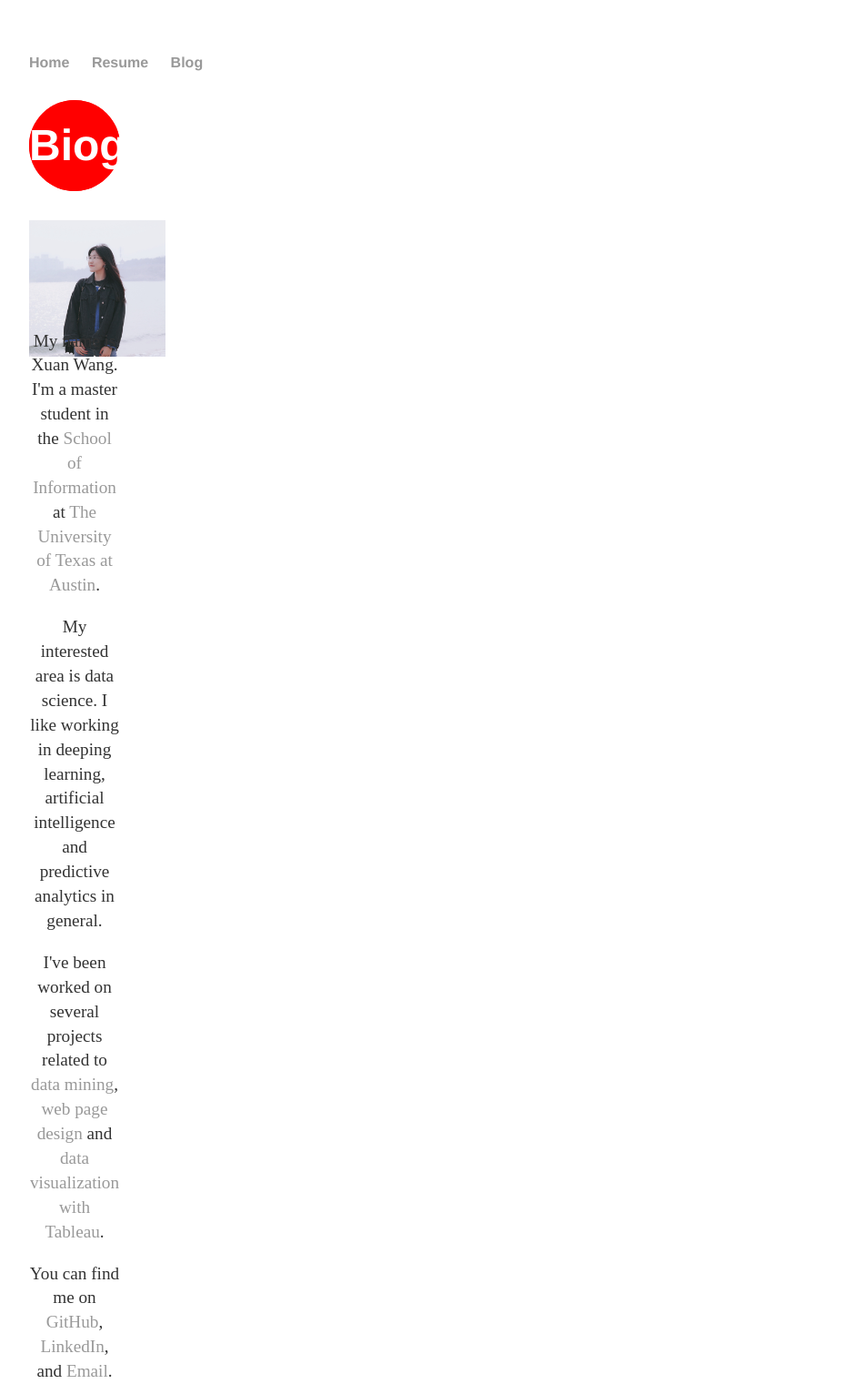
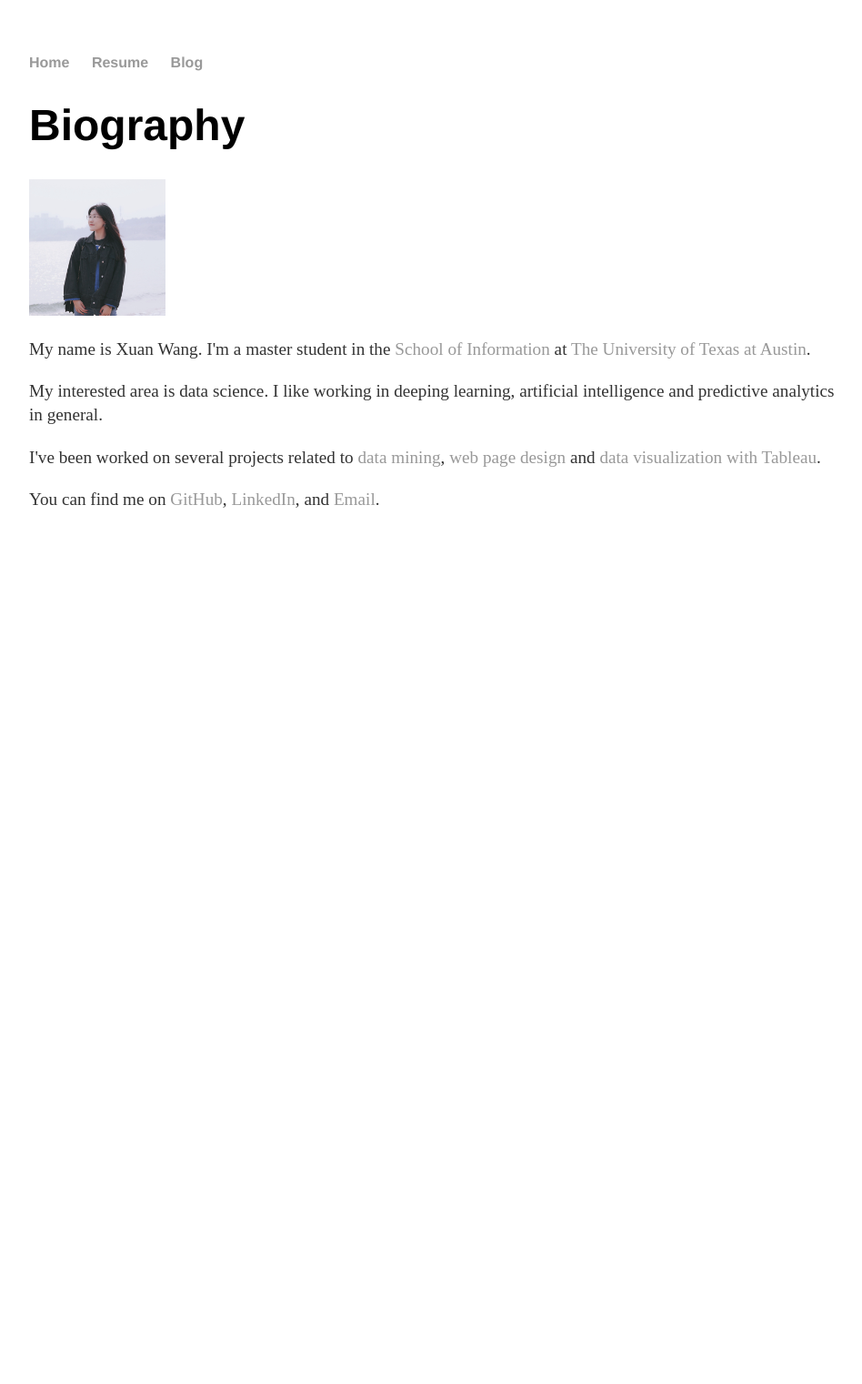
Before and after one commit to xxuanwang-zz/Portfolio, a Jekyll site: the page built from index.html, in a window 1280 px wide. Shown: the whole page at 91% size, without its empty margins (160-1108 px from the left). Built offline with Jekyll 4.4.1, drawn with Linux system fonts in a browser that asks for light colours; after the commit the page ends 900 px from its top, so only the background shows below that.

Commit message:
Update index.html

```diff
--- a/index.html
+++ b/index.html
@@ -6,21 +6,8 @@ title: Xuan Wang
   <header>
     <h1>Biography</h1>
   </header>
-  <style>
-    div{
-      width: 100px;
-      height: 100px;
-      line-height: 100px;
-      text-align: center;
-      border-radius: 50px;
-      background: red;
-      color:white;
-    }
-  </style>
   <section id="about">
-    <div>
     <img src="./img/me.jpg" height="150"/>
-    </div>
     <p>
       My name is Xuan Wang. I'm a master student in the <a href="https://www.ischool.utexas.edu/">School of Information</a> at <a href="https://www.utexas.edu/">The University of Texas at Austin</a>.
     </p>
```
